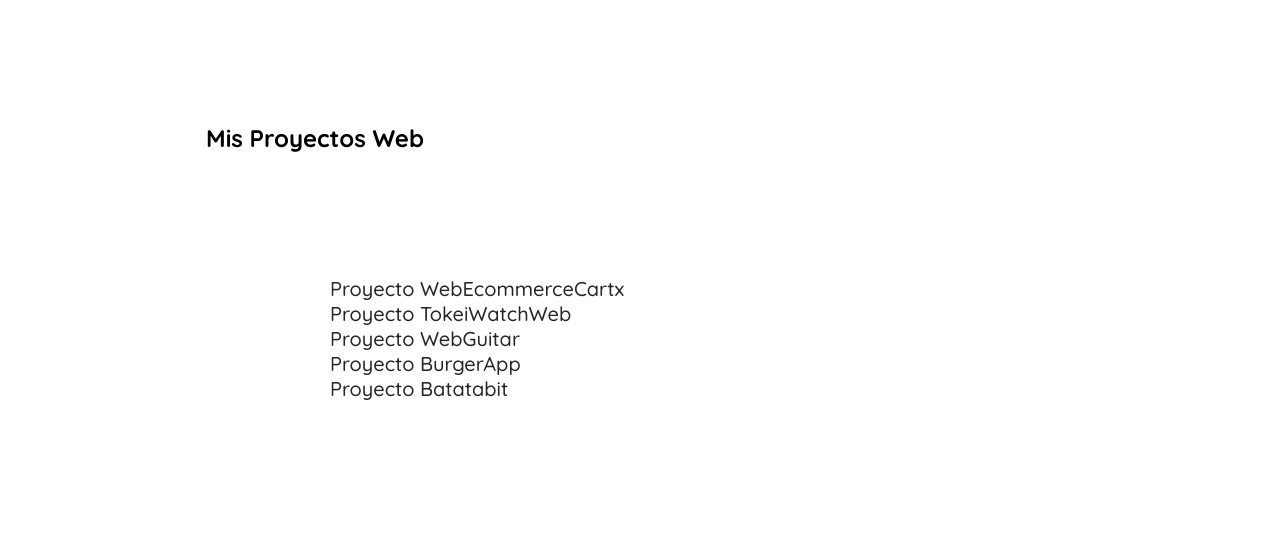
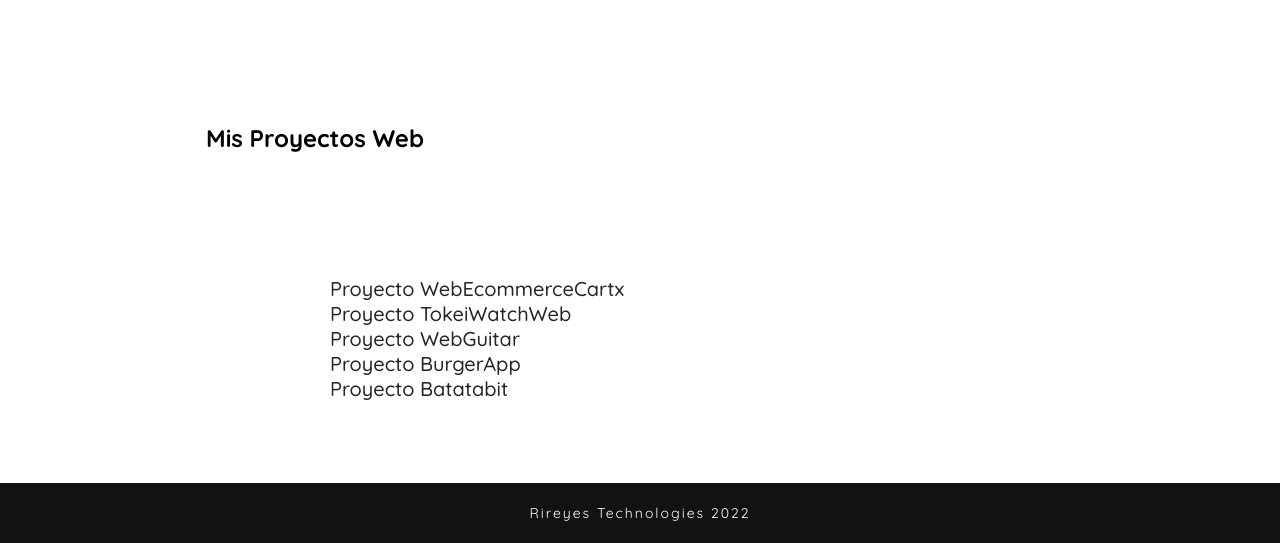
Before and after one commit to rireyes24/Portfolio2022, a plain HTML site: page index.html in a window 1280 px wide. Shown: the part 357-900 px from the top of the page. Before the commit the page ends 840 px from the top, so only its background shows below. Drawn offline with Linux system fonts and the light colour scheme.

Commit message:
Agregue un Footer

```diff
--- a/index.html
+++ b/index.html
@@ -54,6 +54,9 @@
         </section>
     </main>
 
+    <footer class="meFooter">
+        <p class="piePagina">Rireyes Technologies 2022</p>
+    </footer>
 
 
 
--- a/styles/mobile.css
+++ b/styles/mobile.css
@@ -31,6 +31,7 @@
 /* Main */
 .meMain
 {
+    height: 300px;
     grid-template-rows: 70px 150px;
 }
 
@@ -57,3 +58,16 @@
     height: 30px;
     font-size: 1.6rem;
 }
+
+
+/* Footer */
+
+.meFooter
+{
+    height: 40px;
+}
+
+.piePagina
+{
+    font-size: 1.2rem;
+}
--- a/styles/styles.css
+++ b/styles/styles.css
@@ -197,3 +197,23 @@ a
     text-decoration: none;
     color: var(--gray-guitar-dark);
 }
+
+/* Footer */
+
+.meFooter
+{
+    width: 100%;
+    height: 60px;
+    background-color: var(--black_guitar);
+    display: flex;
+    justify-content: center;
+    align-items: center;
+
+}
+
+.piePagina
+{
+    font-size: 1.4rem;
+    letter-spacing: 2px;
+    color: var(--white);
+}
```
